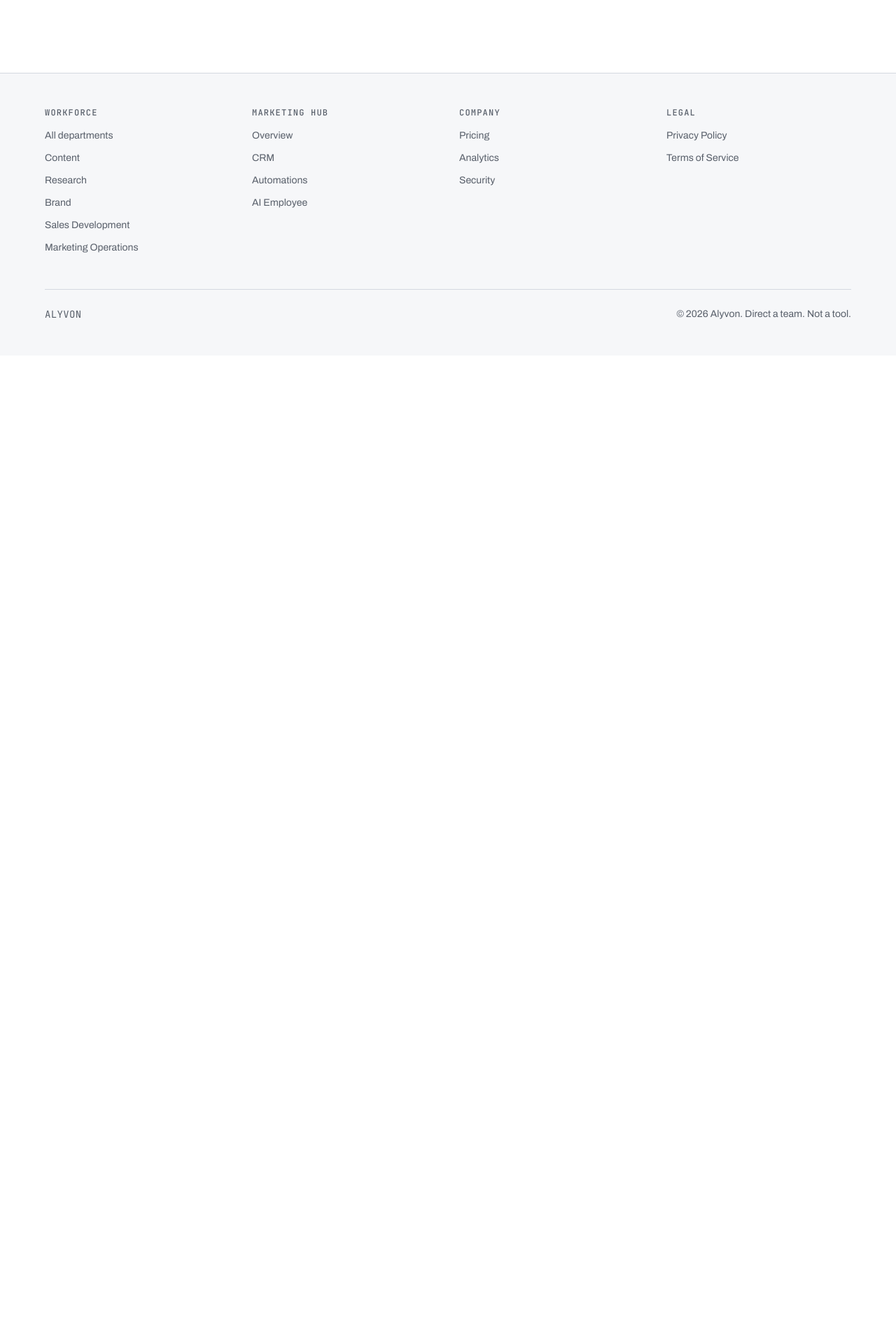
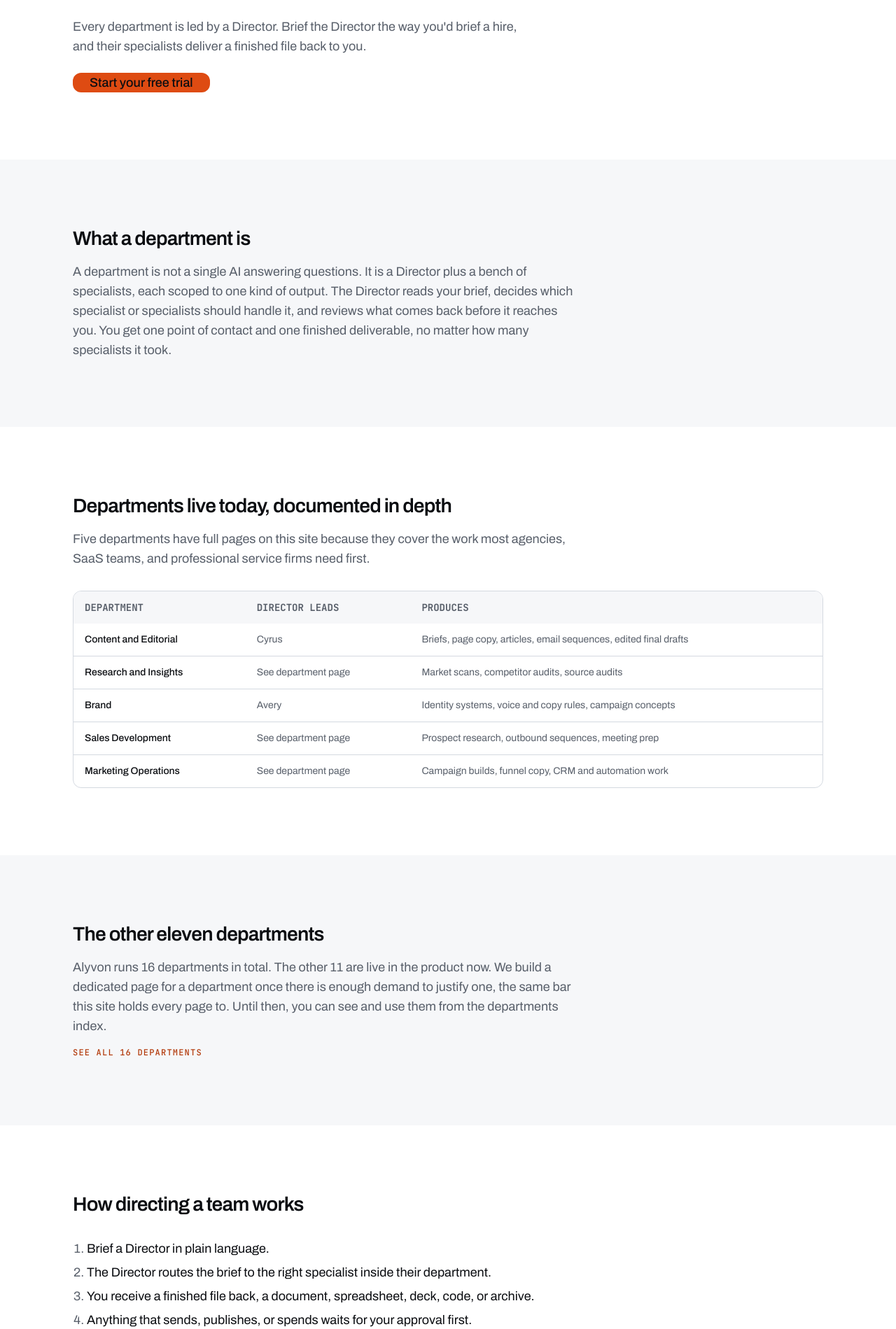
Before and after one commit to alyvonai/alyvon-marketing-site, a Next.js app: page /workforce in a window 1280 px wide. Before the commit this address had no page. Shown: the part 441-2340 px from the top of the page at 70% size. Before the commit the page ends 949 px from the top, so only its background shows below. Built offline with nearby package versions, Linux system fonts and the light colour scheme.

Commit message:
feat: add workforce pillar page

```diff
--- /dev/null
+++ b/app/workforce/page.tsx
@@ -0,0 +1,181 @@
+import Link from "next/link"
+import { buttonVariants } from "@/components/ui/button"
+import { OrderedList, DataTable } from "@/components/ui/typography"
+import { Section } from "@/components/marketing/section"
+import { Hero } from "@/components/marketing/hero"
+import { CtaBand } from "@/components/marketing/cta-band"
+import { cn } from "@/lib/utils"
+import { buildMetadata } from "@/lib/metadata"
+import { DEPARTMENTS } from "@/lib/nav-data"
+
+// Copy pulled verbatim from Library deliverable e0adc23e-9115-4d27-ab08-b1cd1896e9b2
+// (Ticket 0h, final). Per docs/tickets-2-21-manifest.md, /workforce is the combined
+// pillar + department-index page: there is no separate /workforce/departments route.
+// Vertical-neutral: the shared pain across every visitor is capacity, not any one
+// industry's problem.
+
+export const metadata = buildMetadata({
+  title: "Workforce - Alyvon",
+  description:
+    "Alyvon Workforce: 117 specialists across 16 departments, each led by a Director who turns a brief into a finished file. See the departments and how directing a team works.",
+  path: "/workforce",
+})
+
+// Director/output copy matches the source table exactly. Research, Sales
+// Development, and Marketing Operations are sourced as "See department page"
+// in the confirmed copy rather than a named Director on this pillar page.
+const DEPARTMENT_TABLE = [
+  {
+    name: "Content and Editorial",
+    href: DEPARTMENTS.find((d) => d.label === "Content")?.href ?? "/workforce/content",
+    director: "Cyrus",
+    produces: "Briefs, page copy, articles, email sequences, edited final drafts",
+  },
+  {
+    name: "Research and Insights",
+    href: DEPARTMENTS.find((d) => d.label === "Research")?.href ?? "/workforce/research",
+    director: "See department page",
+    produces: "Market scans, competitor audits, source audits",
+  },
+  {
+    name: "Brand",
+    href: DEPARTMENTS.find((d) => d.label === "Brand")?.href ?? "/workforce/brand",
+    director: "Avery",
+    produces: "Identity systems, voice and copy rules, campaign concepts",
+  },
+  {
+    name: "Sales Development",
+    href:
+      DEPARTMENTS.find((d) => d.label === "Sales Development")?.href ??
+      "/workforce/sales-development",
+    director: "See department page",
+    produces: "Prospect research, outbound sequences, meeting prep",
+  },
+  {
+    name: "Marketing Operations",
+    href:
+      DEPARTMENTS.find((d) => d.label === "Marketing Operations")?.href ??
+      "/workforce/marketing-ops",
+    director: "See department page",
+    produces: "Campaign builds, funnel copy, CRM and automation work",
+  },
+]
+
+const HOW_IT_WORKS = [
+  "Brief a Director in plain language.",
+  "The Director routes the brief to the right specialist inside their department.",
+  "You receive a finished file back, a document, spreadsheet, deck, code, or archive.",
+  "Anything that sends, publishes, or spends waits for your approval first.",
+]
+
+export default function WorkforcePillarPage() {
+  return (
+    <>
+      <Hero
+        eyebrow="Product line: workforce"
+        heading="One workforce. Sixteen departments. One hundred and seventeen specialists."
+        subhead="Every department is led by a Director. Brief the Director the way you'd brief a hire, and their specialists deliver a finished file back to you."
+        actions={
+          <Link href="/login" className={cn(buttonVariants({ size: "lg" }))}>
+            Start your free trial
+          </Link>
+        }
+      />
+
+      <Section tone="surface">
+        <div className="flex max-w-[720px] flex-col gap-4">
+          <h2 className="text-display-m text-text-primary">What a department is</h2>
+          <p className="text-body-l text-text-secondary">
+            A department is not a single AI answering questions. It is a Director plus a bench of
+            specialists, each scoped to one kind of output. The Director reads your brief, decides
+            which specialist or specialists should handle it, and reviews what comes back before
+            it reaches you. You get one point of contact and one finished deliverable, no matter
+            how many specialists it took.
+          </p>
+        </div>
+      </Section>
+
+      <Section tone="canvas">
+        <div className="flex flex-col gap-8">
+          <div className="flex max-w-[720px] flex-col gap-4">
+            <h2 className="text-display-m text-text-primary">
+              Departments live today, documented in depth
+            </h2>
+            <p className="text-body-l text-text-secondary">
+              Five departments have full pages on this site because they cover the work most
+              agencies, SaaS teams, and professional service firms need first.
+            </p>
+          </div>
+          <div className="overflow-x-auto">
+            <DataTable>
+              <DataTable.Head>
+                <DataTable.Row>
+                  <DataTable.HeaderCell>Department</DataTable.HeaderCell>
+                  <DataTable.HeaderCell>Director leads</DataTable.HeaderCell>
+                  <DataTable.HeaderCell>Produces</DataTable.HeaderCell>
+                </DataTable.Row>
+              </DataTable.Head>
+              <DataTable.Body>
+                {DEPARTMENT_TABLE.map((row) => (
+                  <DataTable.Row key={row.name}>
+                    <DataTable.Cell>
+                      <Link
+                        href={row.href}
+                        className="font-medium text-text-primary underline-offset-4 hover:underline"
+                      >
+                        {row.name}
+                      </Link>
+                    </DataTable.Cell>
+                    <DataTable.Cell className="text-text-secondary">{row.director}</DataTable.Cell>
+                    <DataTable.Cell className="text-text-secondary">{row.produces}</DataTable.Cell>
+                  </DataTable.Row>
+                ))}
+              </DataTable.Body>
+            </DataTable>
+          </div>
+        </div>
+      </Section>
+
+      <Section tone="surface">
+        <div className="flex max-w-[720px] flex-col gap-4">
+          <h2 className="text-display-m text-text-primary">The other eleven departments</h2>
+          <p className="text-body-l text-text-secondary">
+            Alyvon runs 16 departments in total. The other 11 are live in the product now. We
+            build a dedicated page for a department once there is enough demand to justify one,
+            the same bar this site holds every page to. Until then, you can see and use them from
+            the departments index.
+          </p>
+          <Link
+            href="/login"
+            className="font-mono text-label uppercase text-accent-strong underline-offset-4 hover:underline"
+          >
+            See all 16 departments
+          </Link>
+        </div>
+      </Section>
+
+      <Section tone="canvas">
+        <div className="flex flex-col gap-8">
+          <h2 className="text-display-m text-text-primary">How directing a team works</h2>
+          <OrderedList className="max-w-[720px]">
+            {HOW_IT_WORKS.map((step) => (
+              <li key={step} className="text-body-l text-text-primary">
+                {step}
+              </li>
+            ))}
+          </OrderedList>
+        </div>
+      </Section>
+
+      <CtaBand
+        heading="Direct your first department this week."
+        subhead="14 days or 10 deliverables, whichever comes first. No credit card."
+        actions={
+          <Link href="/login" className={cn(buttonVariants({ size: "lg" }))}>
+            Start your free trial
+          </Link>
+        }
+      />
+    </>
+  )
+}
```
